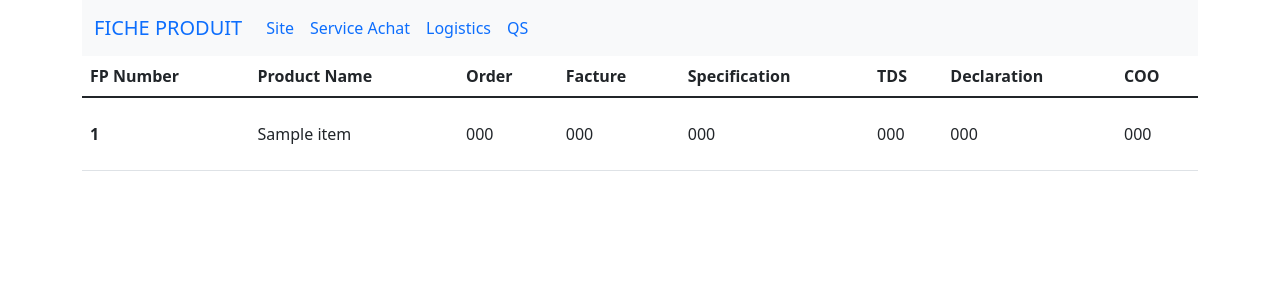
After one commit to amanmyrats/fiche-produit, a Django app: page /site/ in a window 1280 px wide. The commit adds this page. Shown: the top 300 px of the page. Run offline with Django 3.2, Linux system fonts and the light colour scheme; a database or web service that is not in the repository returns one stand-in record (values such as "Sample title"); data that the repository does not hold is empty.

Commit message:
site page is underway

```diff
--- a/fiche_produit/views.py
+++ b/fiche_produit/views.py
@@ -1,6 +1,21 @@
 from django.shortcuts import render
-
+import requests
 # Create your views here.
+mysitedomain = 'http://127.0.0.1:8000/'
 
 def home_view(request):
     return render(request, 'home.html', {'msg': 'Hello Home'})
+
+def site_view(request):
+    apidata = requests.get(url=mysitedomain + 'api/fps/')
+    context={'apidata': apidata.json()}
+    return render(request, 'site/site.html', context)
+
+def achat_view(request):
+    return render(request, 'achat/achat.html', {'msg': 'Hello Home'})
+
+def logistics_view(request):
+    return render(request, 'logistics/logistics.html', {'msg': 'Hello Home'})
+
+def qs_view(request):
+    return render(request, 'qs/qs.html', {'msg': 'Hello Home'})
--- a/fp/settings.py
+++ b/fp/settings.py
@@ -52,9 +52,11 @@ MIDDLEWARE = [
 ]
 
 # REST_FRAMEWORK = {
-#     'DEFAULT_PAGINATION_CLASS': 'rest_framework.pagination.PageNumberPagination',
-#     'PAGE_SIZE': 10
+    # 'DEFAULT_FILTER_BACKENDS': ['django_filters.rest_framework.DjangoFilterBackend'],
+    # 'DEFAULT_PAGINATION_CLASS': 'rest_framework.pagination.PageNumberPagination',
+    # 'PAGE_SIZE': 10
 # }
+
 
 ROOT_URLCONF = 'fp.urls'
 
--- a/fp/urls.py
+++ b/fp/urls.py
@@ -19,11 +19,15 @@ from django.urls import path, include
 from django.conf import settings
 from django.conf.urls.static import static
 
-from fiche_produit.views import home_view
+from fiche_produit.views import home_view, site_view, achat_view, logistics_view, qs_view
 
 urlpatterns = [
     path('', home_view, name='home'),
     path('admin/', admin.site.urls),
+    path('site/', site_view, name='site'),
+    path('achat/', achat_view, name='achat'),
+    path('logistics/', logistics_view, name='logistics'),
+    path('qs/', qs_view, name='qs'),
     path('', include('api.urls')),
     # path('', include('api.urls'))
 ] + static(settings.STATIC_URL, document_root=settings.STATIC_ROOT) + static(settings.MEDIA_URL, document_root=settings.MEDIA_ROOT)
--- /dev/null
+++ b/templates/achat/achat.html
@@ -0,0 +1,4 @@
+{% extends 'base.html' %}
+{% block content %}
+ACHAT
+{% endblock %}
--- /dev/null
+++ b/templates/base.html
@@ -0,0 +1,59 @@
+<!DOCTYPE html>
+<html lang="en">
+<head>
+    <meta charset="UTF-8">
+    <meta http-equiv="X-UA-Compatible" content="IE=edge">
+    <meta name="viewport" content="width=device-width, initial-scale=1.0">
+    <!-- Bootstrap CSS -->
+    <link href="https://cdn.jsdelivr.net/npm/bootstrap@5.1.1/dist/css/bootstrap.min.css" rel="stylesheet" integrity="sha384-F3w7mX95PdgyTmZZMECAngseQB83DfGTowi0iMjiWaeVhAn4FJkqJByhZMI3AhiU" crossorigin="anonymous">
+    {% block head_extra %}
+    <title>Document</title>
+    {% endblock %}
+</head>
+<body>
+    <div class="container">
+
+        <nav class="navbar navbar-expand-lg navbar-primary bg-light">
+            <div class="container-fluid">
+                <button class="navbar-toggler" type="button" data-bs-toggle="collapse" data-bs-target="#navbarTogglerDemo03" aria-controls="navbarTogglerDemo03" aria-expanded="false" aria-label="Toggle navigation">
+                    <span class="navbar-toggler-icon"></span>
+                </button>
+                <a class="navbar-brand" href="/">FICHE PRODUIT</a>
+                <div class="collapse navbar-collapse" id="navbarTogglerDemo03">
+                    <ul class="navbar-nav me-auto mb-2 mb-lg-0">
+                        <li class="nav-item">
+                            <a class="nav-link active" aria-current="page" href="{% url 'site' %}">Site</a>
+                        </li>
+                        <li class="nav-item">
+                            <a class="nav-link" href="{% url 'achat' %}">Service Achat</a>
+                        </li>
+                        <li class="nav-item">
+                            <a class="nav-link" href="{% url 'logistics' %}">Logistics</a>
+                        </li>
+                        <li class="nav-item">
+                            <a class="nav-link" href="{% url 'qs' %}">QS</a>
+                        </li>
+                    </ul>
+                    <!-- <form class="d-flex">
+                        <input class="form-control me-2" type="search" placeholder="Search" aria-label="Search">
+                        <button class="btn btn-outline-success" type="submit">Search</button>
+                    </form> -->
+                </div>
+            </div>
+        </nav>
+    </div>
+    <div class="container">
+        {% block content %}
+      {% endblock %}
+
+    </div>
+    {% block footer %}
+    {% endblock %}
+
+
+    {% block js %}
+    {% endblock %}
+    <!-- Bootstrap JS -->
+    <script src="https://cdn.jsdelivr.net/npm/bootstrap@5.1.1/dist/js/bootstrap.bundle.min.js" integrity="sha384-/bQdsTh/da6pkI1MST/rWKFNjaCP5gBSY4sEBT38Q/9RBh9AH40zEOg7Hlq2THRZ" crossorigin="anonymous"></script>
+</body>
+</html>
--- /dev/null
+++ b/templates/logistics/logistics.html
@@ -0,0 +1,5 @@
+{% extends 'base.html' %}
+
+{% block content %}
+LOGISTICS
+{% endblock %}
--- /dev/null
+++ b/templates/qs/qs.html
@@ -0,0 +1,5 @@
+{% extends 'base.html' %}
+
+{% block content %}
+QS
+{% endblock %}
--- /dev/null
+++ b/templates/site/site.html
@@ -0,0 +1,38 @@
+{% extends 'base.html' %}
+
+
+{% block content %}
+
+  <table class="table">
+    <thead>
+      <tr>
+        <th scope="col">FP Number</th>
+        <th scope="col">Product Name</th>
+        <th scope="col">Order</th>
+        <th scope="col">Facture</th>
+        <th scope="col">Specification</th>
+        <th scope="col">TDS</th>
+        <th scope="col">Declaration</th>
+        <th scope="col">COO</th>
+      </tr>
+    </thead>
+    <tbody>
+{% for fp in apidata %}
+      <tr  class="px-4 ">
+        <th scope="row" class="py-4 ">{{ fp.number }}</th>
+        <td  class="py-4">{{ fp.product_name }}</td>
+        <td class="py-4">{{ fp.order_numbers }}</td>
+        <td class="py-4">{{ fp.facture_numbers }}</td>
+        <td class="py-4">{{ fp.specification_numbers }}</td>
+        <td class="py-4">{{ fp.tds_numbers }}</td>
+        <td class="py-4">{{ fp.declaration_numbers }}</td>
+        <td class="py-4">{{ fp.coo_numbers }}</td>
+      </tr>
+
+
+      {% endfor %}
+    </tbody>
+  </table>
+
+
+{% endblock %}
```
Also changed, not shown: api/serializers.py (+16 -1 lines), fiche_produit/models.py (+144 -63 lines), templates/home.html (+1 -11 lines), db.sqlite3.
